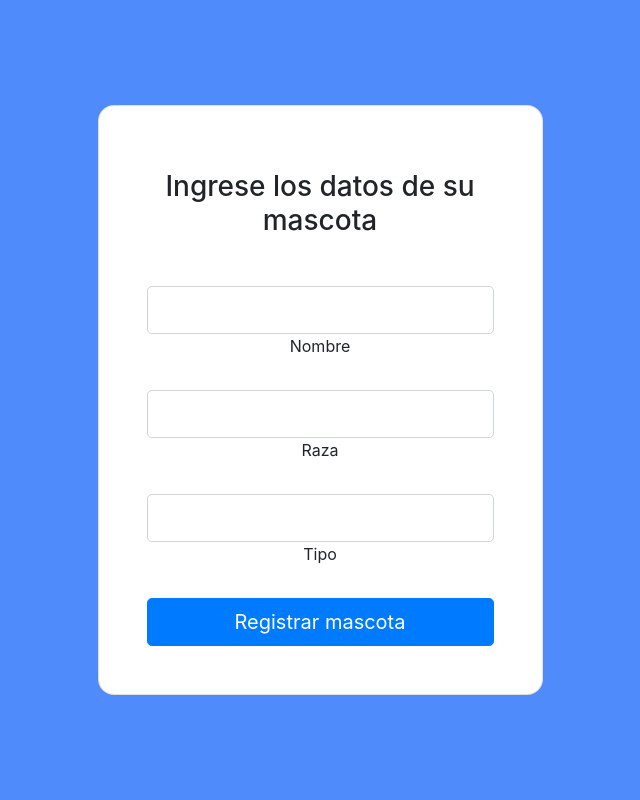
After one commit to EduardoGZ18100184/ProyectoVeterinaria, a Flask app: template templates/agregarMascotas.html in a window 1280 px wide. The commit adds this page. Shown: the whole page, without its empty margins (320-960 px from the left). Run offline with Flask 2, Linux system fonts and the light colour scheme; the template is opened without the code that fills it, so the values that code supplies are empty; some libraries are stand-ins or nearby versions.

```diff
--- /dev/null
+++ b/templates/agregarMascotas.html
@@ -0,0 +1,49 @@
+<!DOCTYPE html>
+<html lang="en">
+<head>
+    <meta charset="UTF-8">
+    <meta http-equiv="X-UA-Compatible" content="IE=edge">
+    <meta name="viewport" content="width=device-width, initial-scale=1.0">
+    <title>Inicio de Sesión</title>
+    <!-- Bootstrap CSS -->
+	<link rel="stylesheet" href="https://stackpath.bootstrapcdn.com/bootstrap/4.3.1/css/bootstrap.min.css" integrity="sha384-ggOyR0iXCbMQv3Xipma34MD+dH/1fQ784/j6cY/iJTQUOhcWr7x9JvoRxT2MZw1T" crossorigin="anonymous">
+</head>
+<body>
+    <section class="vh-100" style="background-color: #508bfc;">
+        <div class="container py-5 h-100">
+          <div class="row d-flex justify-content-center align-items-center h-100">
+            <div class="col-12 col-md-8 col-lg-6 col-xl-5">
+              <div class="card shadow-2-strong" style="border-radius: 1rem;">
+                <div class="card-body p-5 text-center">
+
+                  <p> {{token}} </p>
+
+                  <h3 class="mb-5">Ingrese los datos de su mascota</h3>
+
+                  <form action="/mascota/registro" method="post">
+                  <div class="form-outline mb-4">
+                    <input type="tex" name="nombre" id="typeEmailX-2" class="form-control form-control-lg" />
+                    <label class="form-label" for="typeEmailX-2">Nombre</label>
+                  </div>
+
+                  <div class="form-outline mb-4">
+                    <input type="text" name="raza" id="typePasswordX-2" class="form-control form-control-lg" />
+                    <label class="form-label" for="typePasswordX-2">Raza</label>
+                  </div>
+
+                  <div class="form-outline mb-4">
+                    <input type="text" name="tipo" id="typePasswordX-2" class="form-control form-control-lg" />
+                    <label class="form-label" for="typePasswordX-2">Tipo</label>
+                  </div>
+
+                  <button class="btn btn-primary btn-lg btn-block" type="submit">Registrar mascota</button>
+                </form>
+
+                </div>
+              </div>
+            </div>
+          </div>
+        </div>
+      </section>
+</body>
+</html>
--- a/templates/funcionesUsuario.html
+++ b/templates/funcionesUsuario.html
@@ -30,9 +30,11 @@
                 <div class="card-body p-5 text-center">
 
                 <div class="mb-md-5 mt-md-4 pb-5" >
+                    <p> {{token}} </p>
 
+                    <a class="nav-link font-color-general mr-3 ml-3" href="http://127.0.0.1:5000/mascotas-user?token={{token}}">Mostrar mascotas</a>
+                    <a class="nav-link font-color-general mr-3 ml-3" href="http://127.0.0.1:5000/mascota/registrar?token={{token}}">Agregar mascota</a>
                     <!-- PENDIENTE-->
-                    <a class="nav-link font-color-general mr-3 ml-3" href="http://127.0.0.1:5000/mascotas-user?token={{auth_token}}">Mostrar mascotas</a>
                     <a class="nav-link font-color-general mr-3 ml-3" href="http://127.0.0.1:5000/usuarios?token={{auth_token}}">Mostrar citas</a>
                     <a class="nav-link font-color-general mr-3 ml-3" href="http://127.0.0.1:5000/usuarios?token={{auth_token}}">Agendar cita</a>
                     <div class="d-flex justify-content-center text-center mt-4 pt-1">
```
Also changed, not shown: routes/mascotas/mascota.py (+11 -2 lines), routes/user/user.py (+11 -2 lines).
